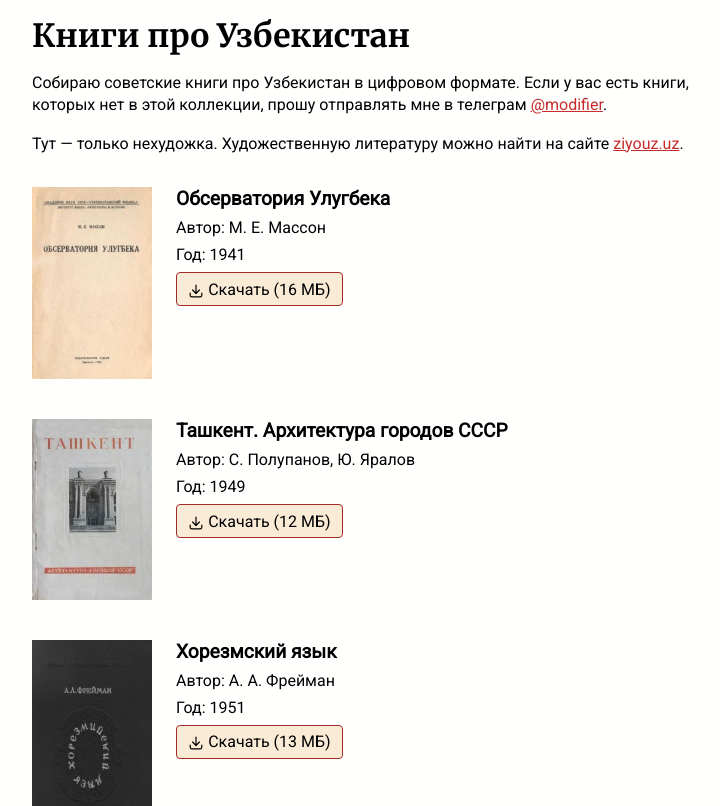
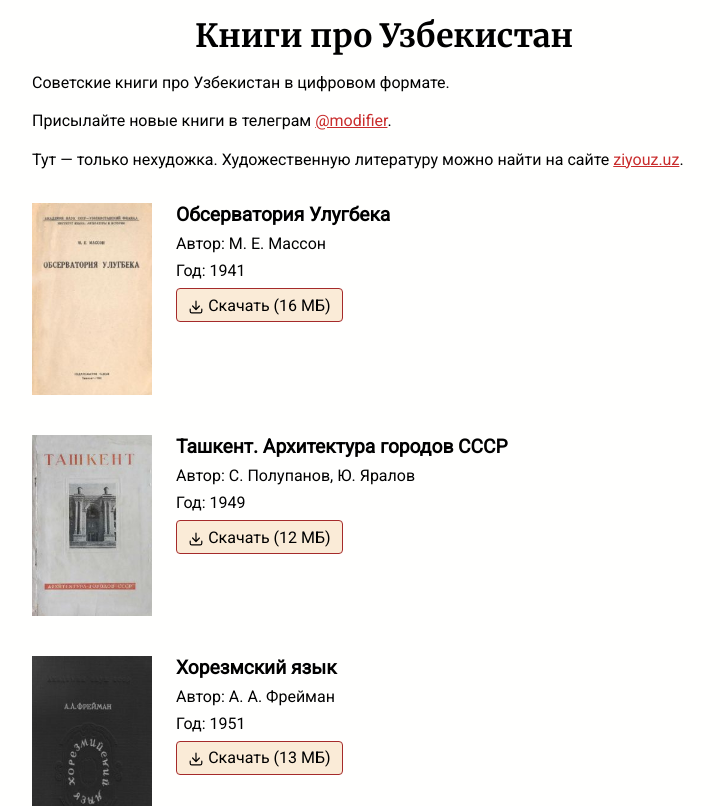
Before and after one commit to modifier/uzlib, a SvelteKit app: page / in a window 1280 px wide. Shown: the top 806 px of the page, without its empty margins (256-976 px from the left). Built offline with nearby package versions, Linux system fonts and the light colour scheme.

Commit message:
Change wording

```diff
--- a/src/routes/+page.svelte
+++ b/src/routes/+page.svelte
@@ -6,10 +6,8 @@
 <main>
 	<h1>Книги про Узбекистан</h1>
 
-	<p>
-		Собираю советские книги про Узбекистан в цифровом формате. Если у вас есть книги, которых нет в этой коллекции,
-		прошу отправлять мне в телеграм <a href="https://t.me/modifier" target="_blank">@modifier</a>.
-	</p>
+	<p>Советские книги про Узбекистан в цифровом формате.</p>
+	<p>Присылайте новые книги в телеграм <a href="https://t.me/modifier" target="_blank">@modifier</a>.</p>
 	<p>
 		Тут &mdash; только нехудожка. Художественную литературу можно найти на сайте <a href="https://www.ziyouz.uz/ru/" target="_blank">ziyouz.uz</a>.
 	</p>
@@ -40,6 +38,7 @@
 		margin: 0 0 0.5rem;
 		font-weight: 700;
 		font-size: 2rem;
+		text-align: center;
 	}
 
 	p {
```
